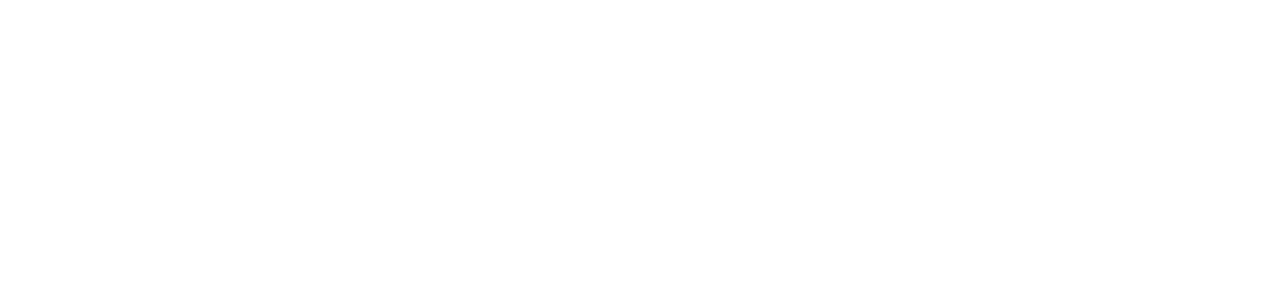
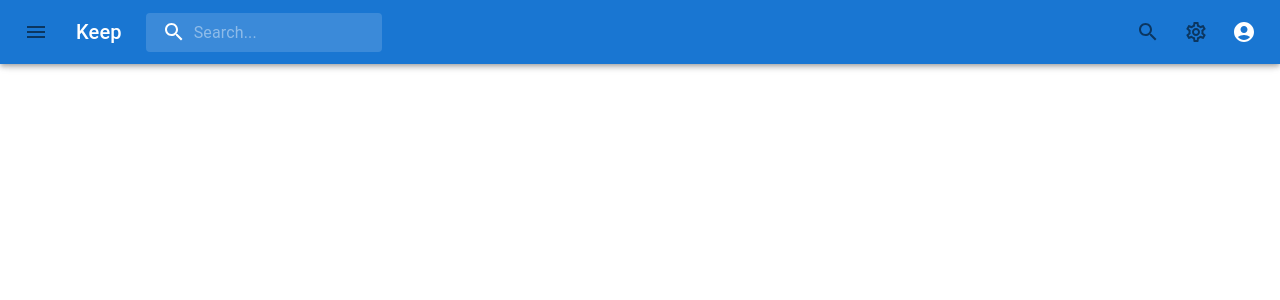
Before and after one commit to TeaPot98/google-keep-frontend, a React (Create React App) app: page / in a window 1280 px wide. Shown: the top 300 px of the page. Built offline with nearby package versions, Linux system fonts and the light colour scheme.

Commit message:
added app bar

```diff
--- a/package.json
+++ b/package.json
@@ -5,10 +5,12 @@
   "dependencies": {
     "@emotion/react": "^11.8.1",
     "@emotion/styled": "^11.8.1",
+    "@mui/icons-material": "^5.4.4",
     "@mui/material": "^5.4.4",
     "@testing-library/jest-dom": "^5.16.2",
     "@testing-library/react": "^12.1.3",
     "@testing-library/user-event": "^13.5.0",
+    "axios": "^0.26.0",
     "react": "^17.0.2",
     "react-dom": "^17.0.2",
     "react-scripts": "5.0.0",
--- a/src/App.js
+++ b/src/App.js
@@ -1,7 +1,10 @@
+import React from 'react'
+import TopBar from './components/TopBar'
+
 const App = () => {
     return (
         <div>
-
+            <TopBar />
         </div>
     )
 }
--- /dev/null
+++ b/src/components/TopBar.js
@@ -0,0 +1,122 @@
+import React from 'react'
+import { styled, alpha } from '@mui/material/styles'
+import {
+    Toolbar,
+    Box,
+    AppBar,
+    IconButton,
+    Typography,
+    InputBase,
+    Badge
+
+} from '@mui/material'
+import NotificationsIcon from '@mui/icons-material/Notifications'
+import AccountCircle from '@mui/icons-material/AccountCircle'
+import MailIcon from '@mui/icons-material/Mail'
+import RefreshIcon from '@mui/icons-material/Refresh';
+import SettingsOutlinedIcon from '@mui/icons-material/SettingsOutlined';
+import SearchIcon from '@mui/icons-material/Search'
+import MenuIcon from '@mui/icons-material/Menu'
+
+const Search = styled('div')(({ theme }) => ({
+    position: 'relative',
+    borderRadius: theme.shape.borderRadius,
+    backgroundColor: alpha(theme.palette.common.white, 0.15),
+    '&:hover': {
+        backgroundColor: alpha(theme.palette.common.white, 0.25)
+    },
+    marginRight: theme.spacing(2),
+    marginLeft: 0,
+    width: '100%',
+    [theme.breakpoints.up('sm')]: {
+        marginLeft: theme.spacing(3),
+        width: 'auto'
+    }
+}))
+
+const SearchIconWrapper = styled('div')(({ theme }) => ({
+    padding: theme.spacing(0, 2),
+    height: '100%',
+    position: 'absolute',
+    pointerEvents: 'none',
+    display: 'flex',
+    alignItems: 'center',
+    justifyContent: 'center',
+}))
+
+const StyledInputBase = styled(InputBase)(({ theme }) => ({
+    color: 'inherit',
+    '& .MuiInputBase-input': {
+        padding: theme.spacing(1, 1, 1, 0),
+        // vertical padding + font size from searchIcon
+        paddingLeft: `calc(1em + ${theme.spacing(4)})`,
+        transition: theme.transitions.create('width'),
+        width: '100%',
+        [theme.breakpoints.up('md')]: {
+            width: '20ch'
+        }
+    }
+}))
+
+const TopBar = () => {
+    return (
+        <Box>
+            <AppBar>
+                <Toolbar>
+                    <IconButton
+                        size='large'
+                        edge='start'
+                        aria-label='open drawer'
+                        sx={{ mr: 2 }}
+                    >
+                        <MenuIcon />
+                    </IconButton>
+                    <Typography
+                        variant='h6'
+                        noWrap
+                        component='div'
+                        color='default'
+                        sx={{ display: { xs: 'none', sm: 'block' } }}
+                    >
+                        Keep
+                    </Typography>
+                    <Search>
+                        <SearchIconWrapper>
+                            <SearchIcon />
+                        </SearchIconWrapper>
+                        <StyledInputBase
+                            placeholder='Search...'
+                            inputProps={{ 'aria-label': 'search' }}
+                        />
+                    </Search>
+                    <Box sx={{ flexGrow: 1 }} />
+                    <Box sx={{ display: 'flex' }} >
+                        <IconButton
+                            size='large'
+                        >
+                            <SearchIcon />
+                        </IconButton>
+                        <IconButton
+                            size='large'
+                        >
+                            <SettingsOutlinedIcon />
+                        </IconButton>
+                        <IconButton
+                            size='large'
+                            edge='end'
+                            aria-label='account of current user'
+                            // aria-controls={menuId}
+                            // aria-haspopup='true'
+                            // onClick={handleProfileMenuOpen}
+                            color='inherit'
+                        >
+                            <AccountCircle />
+                        </IconButton>
+                    </Box>
+                </Toolbar>
+            </AppBar>
+        </Box>
+    )
+}
+
+export default TopBar
```
Also changed, not shown: src/services/notes.js (added, +54 -0 lines), 1 other file (tests, documents, lock files or other folders).
